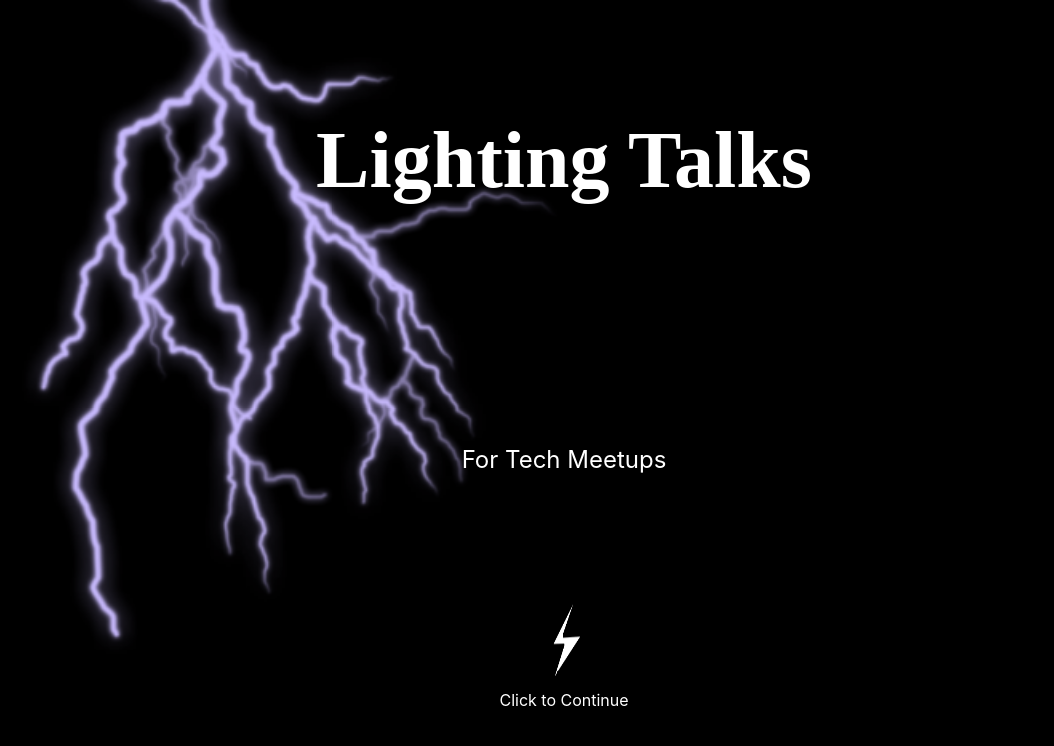
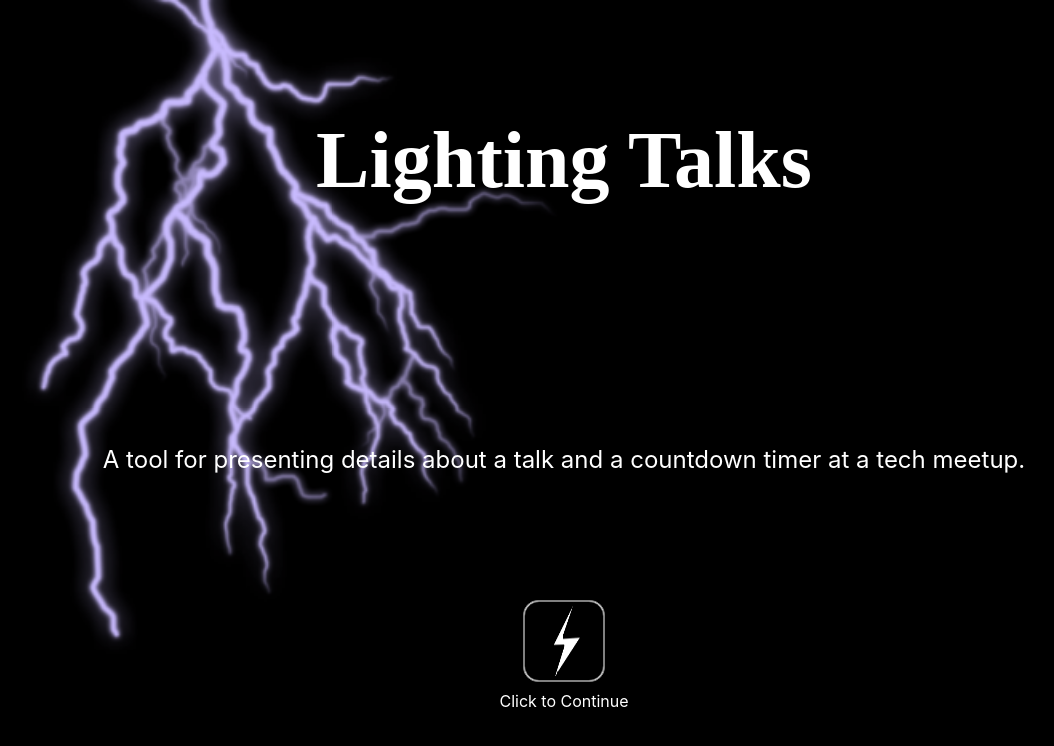
Before and after one commit to jcsmileyjr/lighting-talks, a React (Create React App) app: page / in a window 1280 px wide. Shown: the top 746 px of the page, without its empty margins (76-1130 px from the left). Built offline with nearby package versions, Linux system fonts and the light colour scheme.

Commit message:
Refactor Login Screen to make button look like a button

```diff
--- a/src/css/login.css
+++ b/src/css/login.css
@@ -12,11 +12,14 @@
 .loginButton {
     height: 5rem;
     width: 5rem;
+    border-radius: 15px;
+    border:1px solid grey;
 }
 
 .buttonStyle {
-    border: 0px solid black;
+    border: 1px solid grey;
     padding: 0px;
+    border-radius: 15px;
 }
 
 .centerText {
@@ -32,6 +35,7 @@
 
 .subTitle {
     font-size: 1.5rem;
+    text-align: center;
 }
 
 .footerText {
--- a/src/screens/LogIn.js
+++ b/src/screens/LogIn.js
@@ -15,7 +15,7 @@ const LogIn = props => {
                 </Row>
                 <Row style={{height:"35vh"}} className="centerText">
                     <Col className="subTitle">
-                        For Tech Meetups
+                    A tool for presenting details about a talk and a countdown timer at a tech meetup.
                     </Col>
                 </Row>
                 <Row style={{height:"15vh"}}>
--- a/src/screens/Preview.js
+++ b/src/screens/Preview.js
@@ -26,14 +26,14 @@ const Preview = props => {
                 return;
             }
             setMin((min ) => min - 1);
-            setSeconds(10);
+            setSeconds(60);
 
         }else{
             setSeconds(seconds -1);
         }
     }
 
-    const begin = ()=> {setSeconds(10); setStart(true);};
+    const begin = ()=> {setSeconds(60); setStart(true);};
 
     return(
         <main className="">
```
